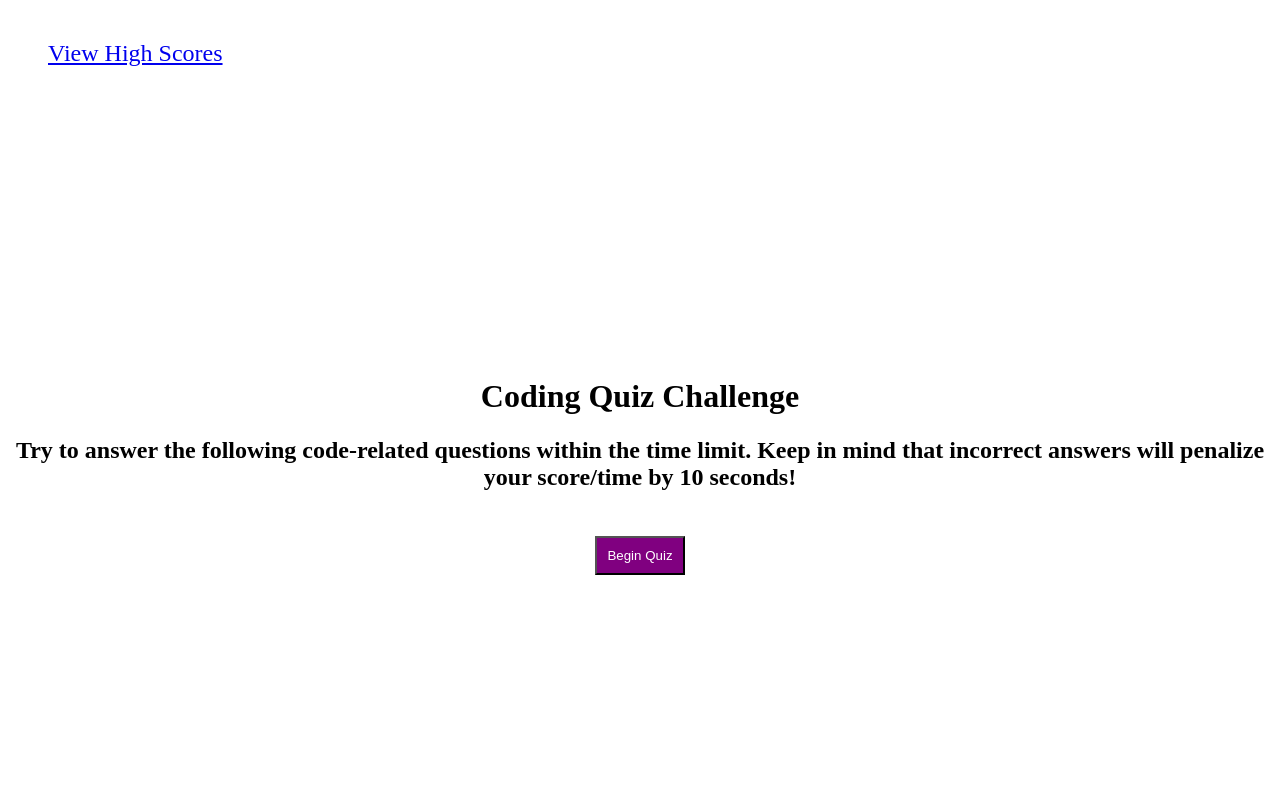
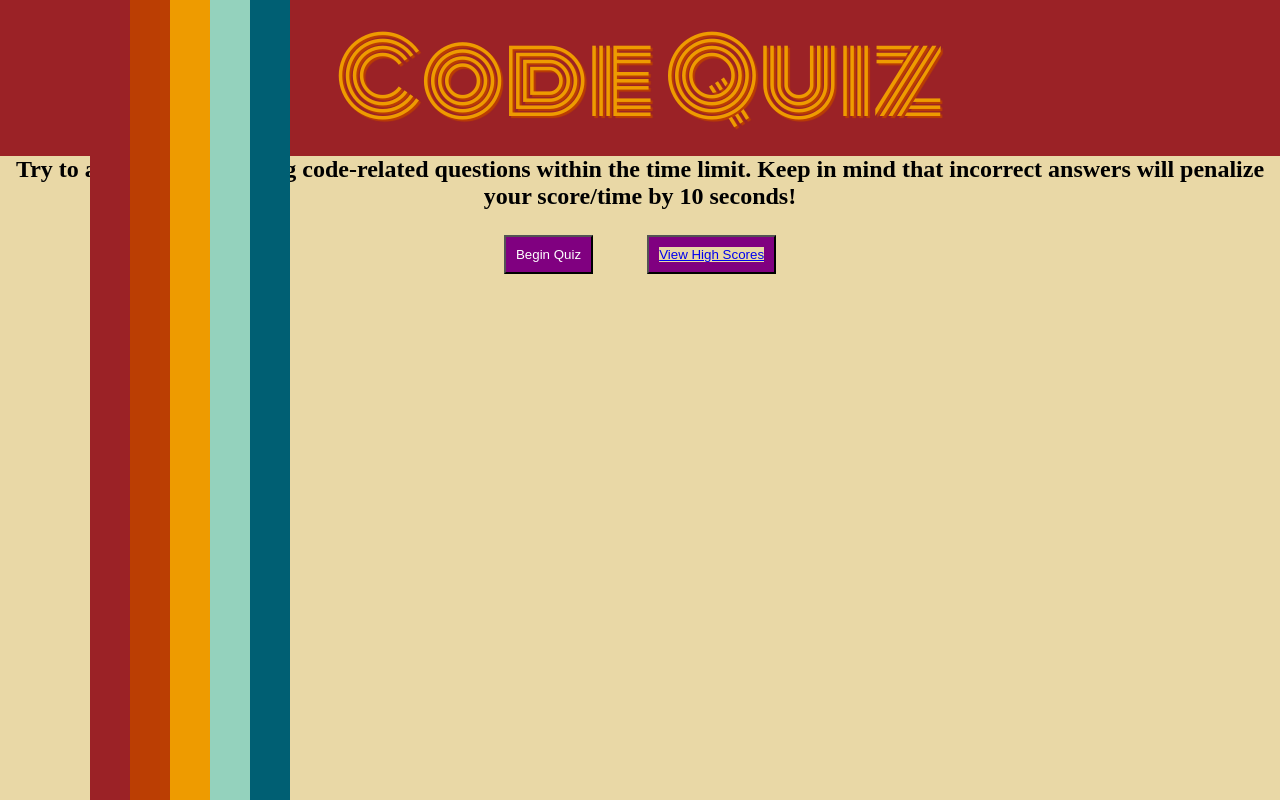
Before and after one commit to m-beke/code-quiz, a plain HTML site: page index.html in a window 1280 px wide. Drawn offline with Linux system fonts and the light colour scheme.

Commit message:
began styling changes

```diff
--- a/assets/style.css
+++ b/assets/style.css
@@ -1,17 +1,48 @@
+* {
+  margin: 0;
+  /* display: flex; */
+  background-color: #E9D8A6;
+}
+
+#stripe-bg {
+  position: fixed;
+  height: 100%;
+  width: 200px;
+  margin-left: 7%;
+  background: linear-gradient(to right, #9B2226 20%,
+  #BB3E03 20%, #BB3E03 40%,
+  #EE9B00 40%, #EE9B00 60%,
+  #94D2BD 60%, #94D2BD 80%, #005F73 80%);
+}
+
+#timer {
+  font-size: 50px;
+  text-align: end;
+}
+
 #start {
     text-align: center;
-    padding-top: 250px;
+    margin: 0;
 }
 
 header {
+  position: fixed;
   display: flex;
   justify-content: space-between;
   font-size: 24px;
-  margin: 40px;
+
 }
 
-h1, h2 {
+
+h1 {
+  color: #EE9B00;
+  font-family: "Monoton", sans-serif;
+  font-weight: 400;
+  font-style: normal;
   text-align: center;
+  font-size: 100px;
+  text-shadow: 2px 2px 1px #BB3E03;
+  background-color: #9B2226;
 }
 
 .card {
--- a/index.html
+++ b/index.html
@@ -1,23 +1,31 @@
 <!DOCTYPE html>
 <html lang="en">
+
 <head>
     <meta charset="UTF-8">
     <meta name="viewport" content="width=device-width, initial-scale=1.0">
     <title>Code Quiz</title>
+    <link rel="preconnect" href="https://fonts.googleapis.com">
+    <link rel="preconnect" href="https://fonts.gstatic.com" crossorigin>
+    <link href="https://fonts.googleapis.com/css2?family=Monoton&display=swap" rel="stylesheet">
+
     <link rel="stylesheet" href="./assets/style.css" />
 </head>
+
 <body>
-    <header>
-        <a href="./assets/highscores.html">View High Scores</a>
-        <div id="timer"></div>
-    </header>
-
+    <div id="stripe-bg"> </div>
+    <div id="timer"></div>
     <div id="start">
-        <h1>Coding Quiz Challenge</h1>
-        <h2>Try to answer the following code-related questions within the time limit. Keep in mind that incorrect answers will penalize your score/time by 10 seconds!</h2>
+        <div id="h1-wrapper">
+            <h1>Code Quiz</h1>
+        </div>
+        <h2>Try to answer the following code-related questions within the time limit. Keep in mind that incorrect
+            answers will penalize your score/time by 10 seconds!</h2>
         <button id="begin">Begin Quiz</button>
+        <button id="view-scores"><a href="./assets/highscores.html">View High Scores</a></button>
     </div>
 
     <script src="./assets/questions.js"></script>
 </body>
+
 </html>
```
